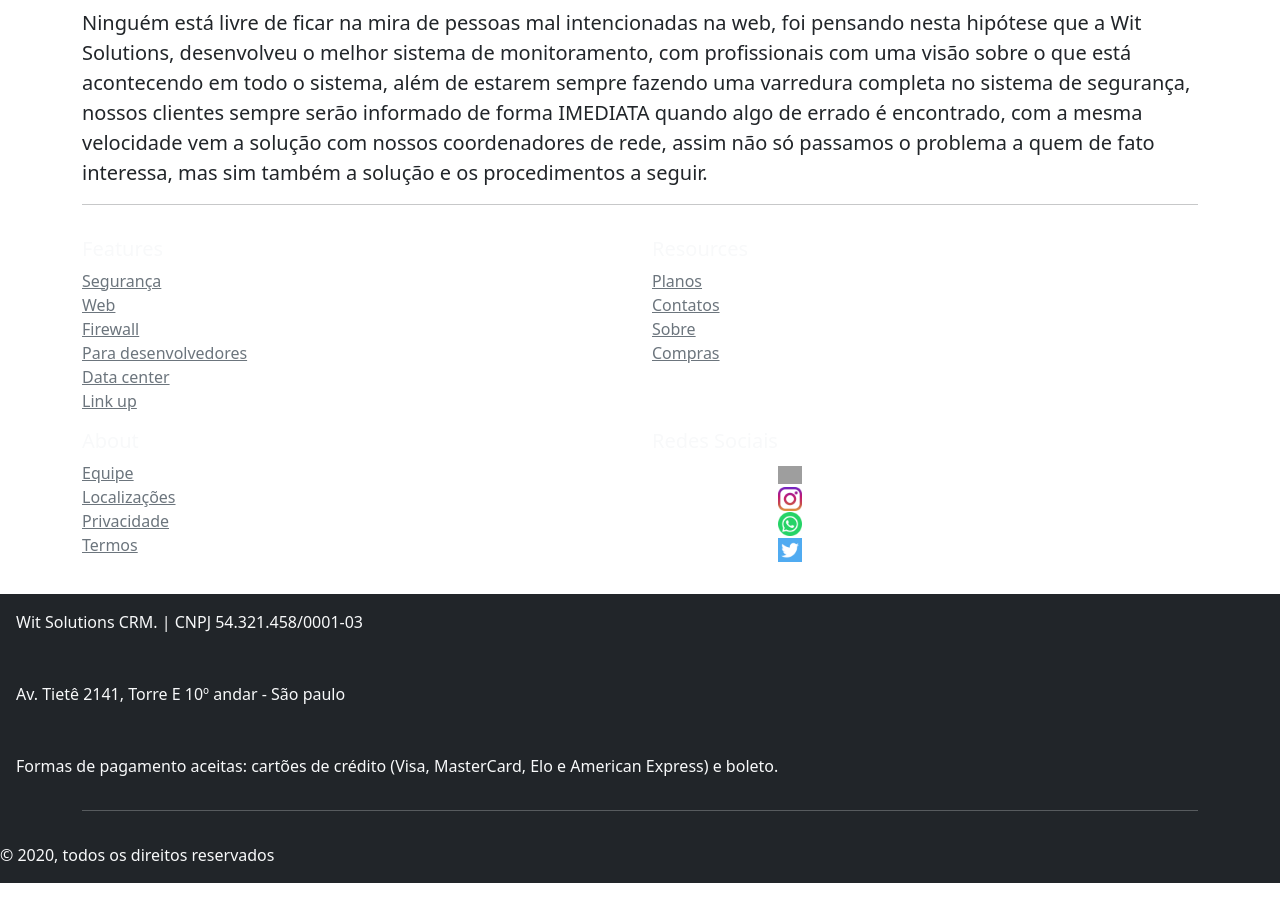
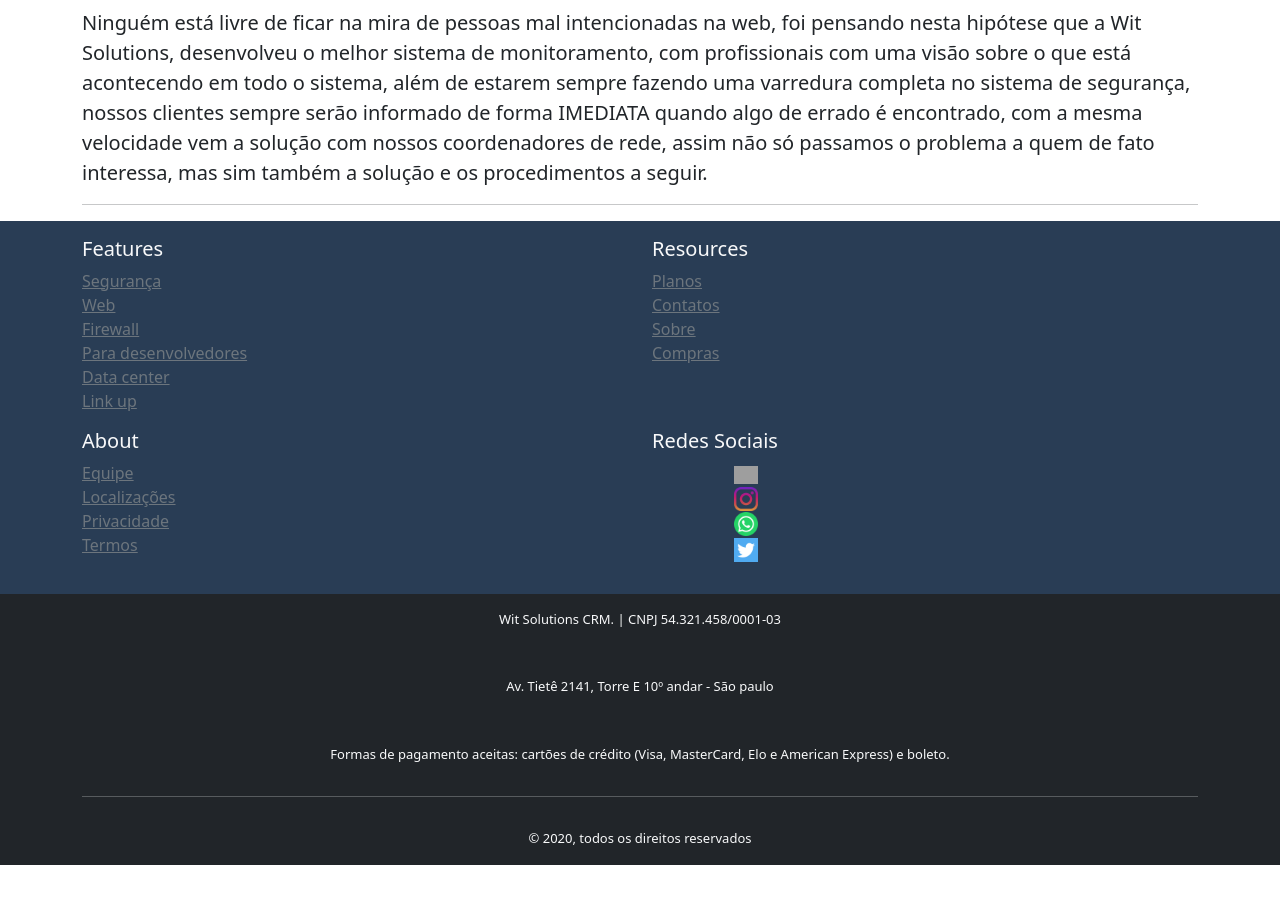
Before and after one commit to joaovc800/projetos-2021.1, a PHP site: page / in a window 1280 px wide. Shown: the part 848-1747 px from the top of the page. After the commit the page ends 1713 px from the top, so only its background shows below. Run offline with PHP 8.4, Linux system fonts and the light colour scheme; some libraries are stand-ins or nearby versions; grey boxes are pictures that could not be loaded.

Commit message:
Update home.css

```diff
--- a/home.css
+++ b/home.css
@@ -1,6 +1,9 @@
 .menu{
   position: relative;
   left: 1%;
+}
+.nav-link:hover{
+color: #0d6efd !important;
 }
 .container-fluid{
   padding:0px !important;
@@ -52,5 +55,12 @@
 }
 .center {
   position: relative;
-  left: 23%;
+  left: 15%;
 }
+.footer{
+  background-color: #293d55 !important
+}
+.centro{
+  text-align: center;
+  font-size: 13px
+}
```
